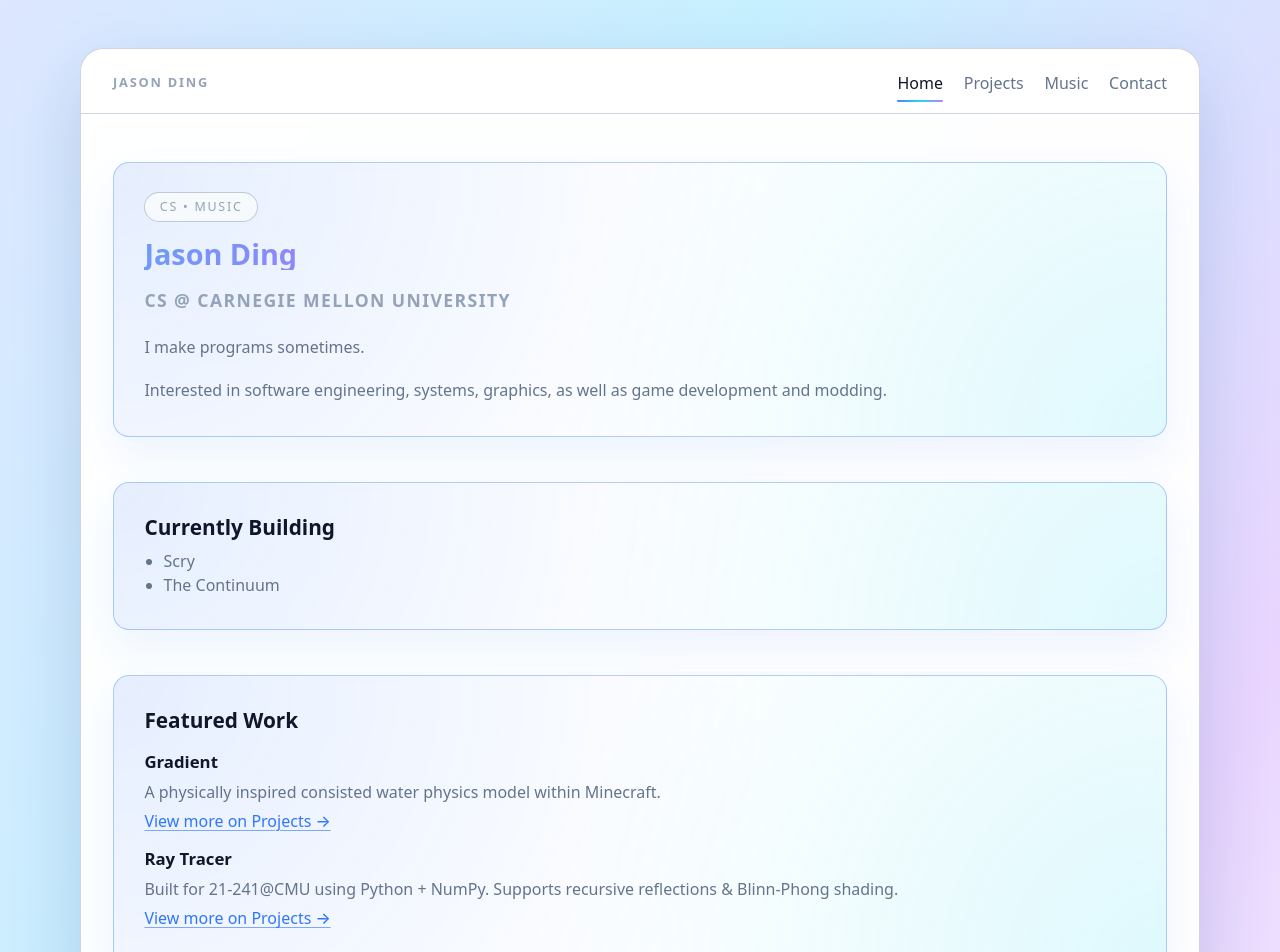
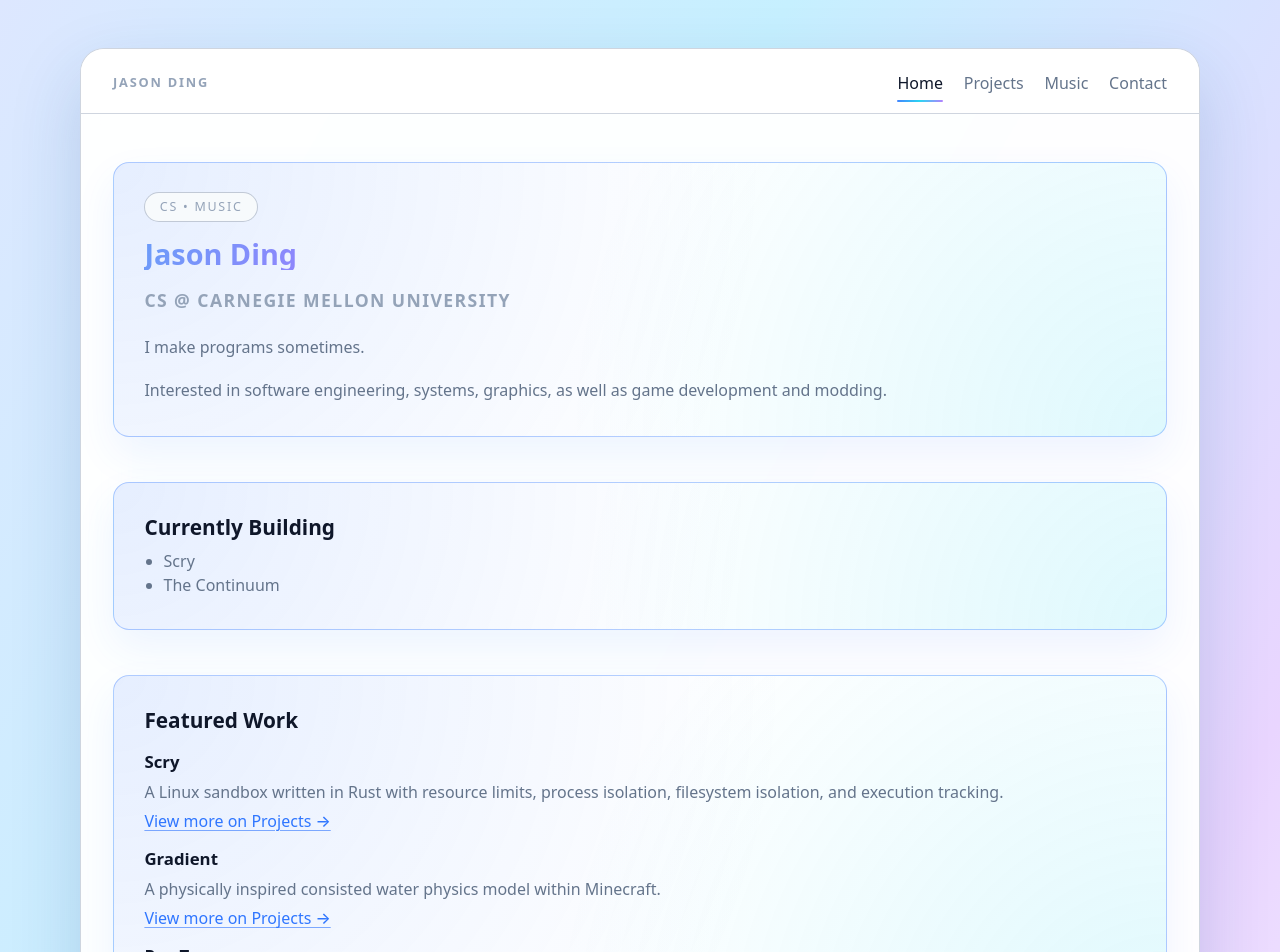
Before and after one commit to JaddotWuzHere/Portfolio, a React (Vite) app: page /#/ in a window 1280 px wide. Shown: the top 952 px of the page. Built offline with nearby package versions, Linux system fonts and the light colour scheme.

Commit message:
Updated website

```diff
--- a/src/pages/Home.tsx
+++ b/src/pages/Home.tsx
@@ -27,6 +27,14 @@ export default function Home() {
 
       <section>
         <h3>Featured Work</h3>
+
+        <h4>Scry</h4>
+        <p>
+          A Linux sandbox written in Rust with resource limits, process isolation, filesystem isolation, and execution tracking.
+        </p>
+        <p>
+          <a href="#/projects">View more on Projects →</a>
+        </p>
 
         <h4>Gradient</h4>
         <p>
```
